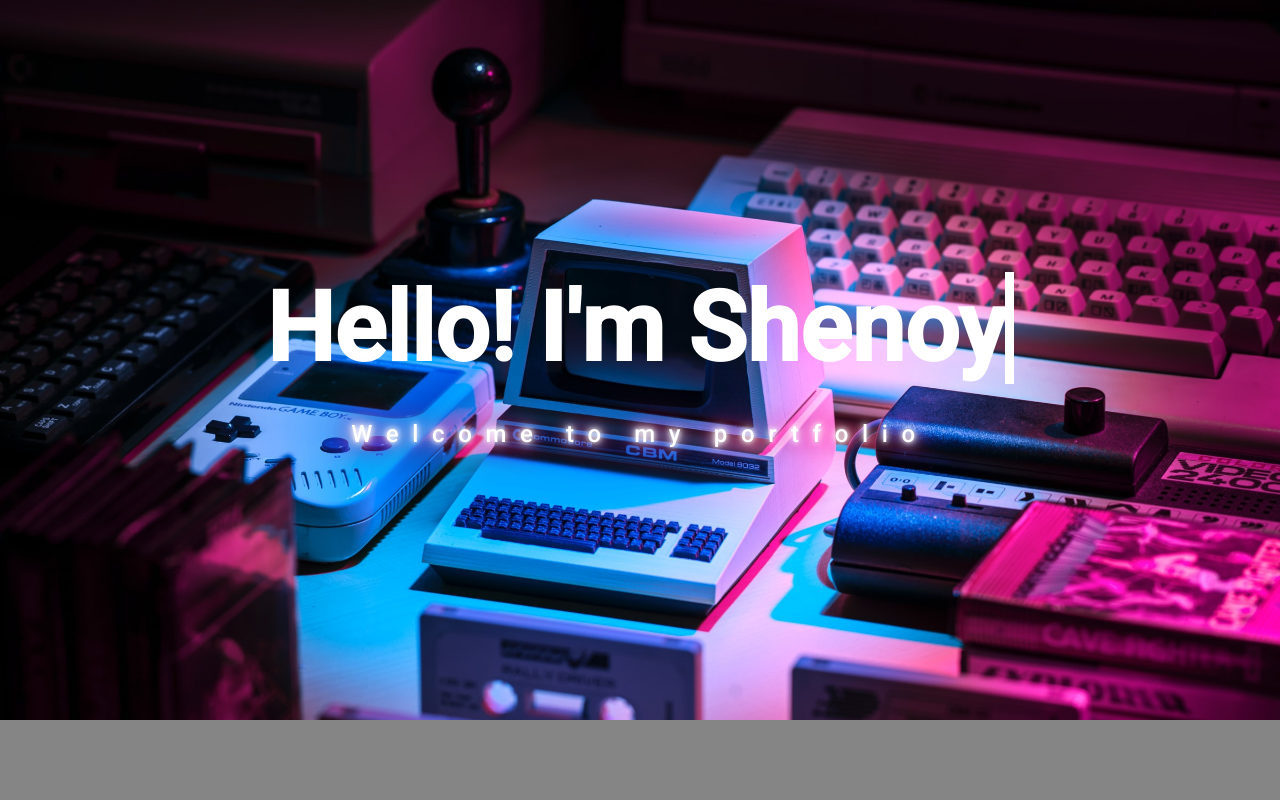
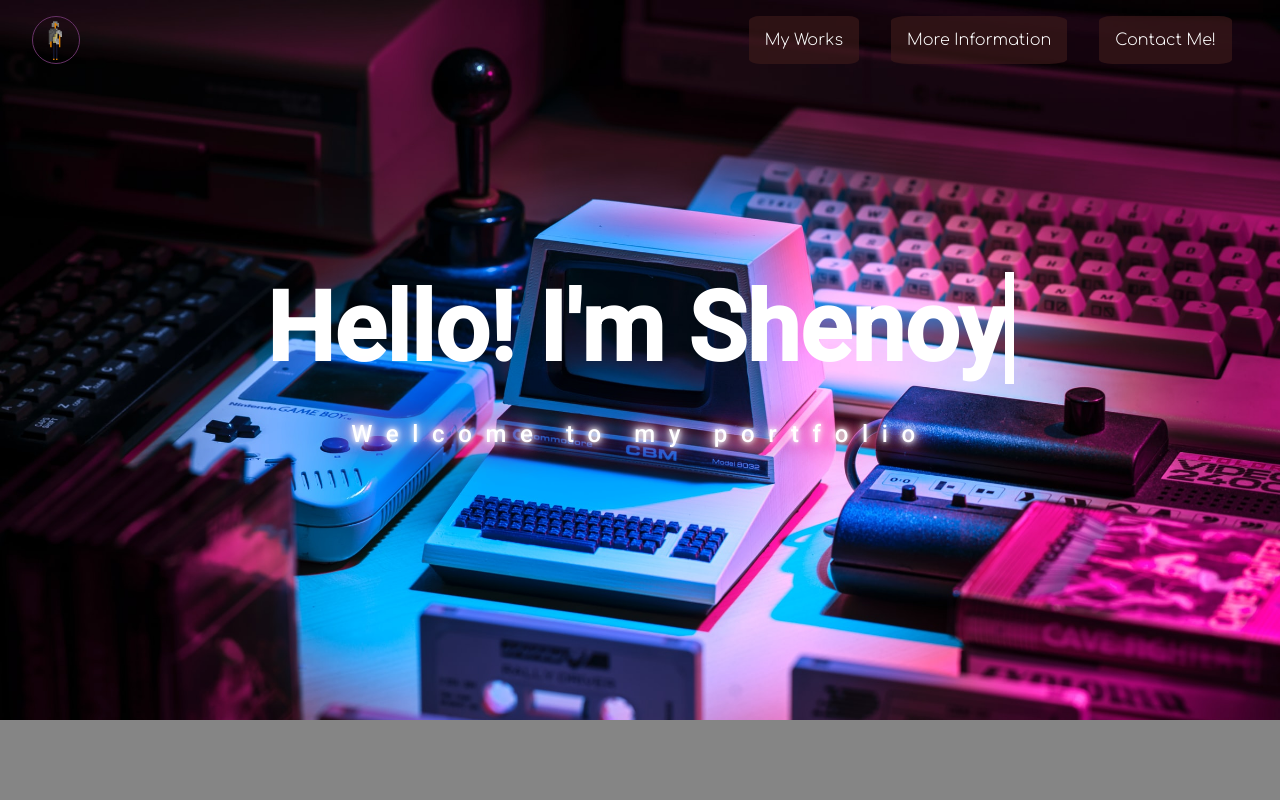
Before and after one commit to TeamKidd/Portfolio0, a plain HTML site: page index.html in a window 1280 px wide. Shown: the top 800 px of the page. Drawn offline with Linux system fonts and the light colour scheme.

Commit message:
Added NavBar Template

```diff
--- a/index.html
+++ b/index.html
@@ -12,6 +12,14 @@
     <title>My Portfolio</title>
 </head>
 <body>
+    <nav>
+        <img src="/images/logo.png" alt="My Logo" srcset="">
+        <ul>
+            <li>My Works</li>
+            <li>More Information</li>
+            <li>Contact Me!</li>
+        </ul>
+    </nav>
     <header>
     <div class="hello-title">
         <h1 class="typewriter1">Hello! I'm Shenoy</h1>
--- a/style.css
+++ b/style.css
@@ -5,6 +5,7 @@
     text-align: center;
     box-sizing: border-box;
     cursor: default;
+    user-select: none;
 }
 :root{
     --base-color : #242424;
@@ -17,6 +18,40 @@ body{
     height: 100%;
     width: 100%;
     background-color: var(--base-color);
+}
+nav img{
+    width: 3rem;
+    height: 3rem;
+    border-radius: 50%;
+    border: solid rgb(104, 50, 104) 0.1rem;
+}
+nav{
+    padding: 1rem 2rem;
+    position: absolute;
+    display: flex;
+    flex-direction: row;
+    justify-content: space-between;
+    width: 100%;
+    color: white;
+}
+nav ul{
+    display: flex;
+    flex-direction: row;
+    list-style-type: none;
+}
+nav ul li{
+    font-family: 'Comfortaa', cursive;
+    background-color: rgba(59, 25, 25, 0.685);
+    border-radius: 10%;
+    display: flex;
+    justify-content: center;
+    align-items: center;
+    padding: 0 1rem;
+    margin: 0 1rem;
+}
+nav ul li:hover{
+    background-color: rgb(59, 25, 58);
+    font-size: 1.2rem;
 }
 .hello-title{
     display: flex;
```
Also changed, not shown: images/logo.png (added).
